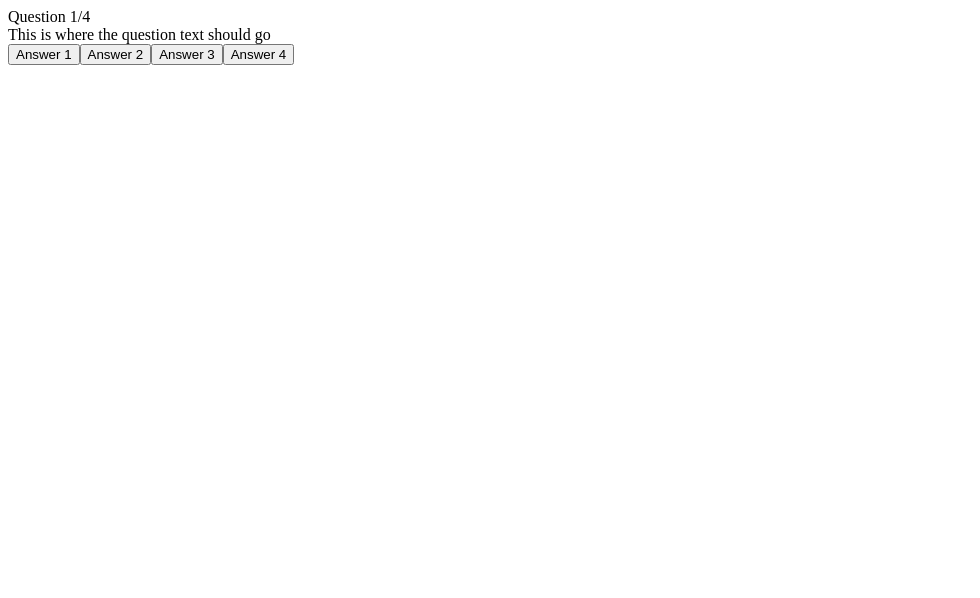
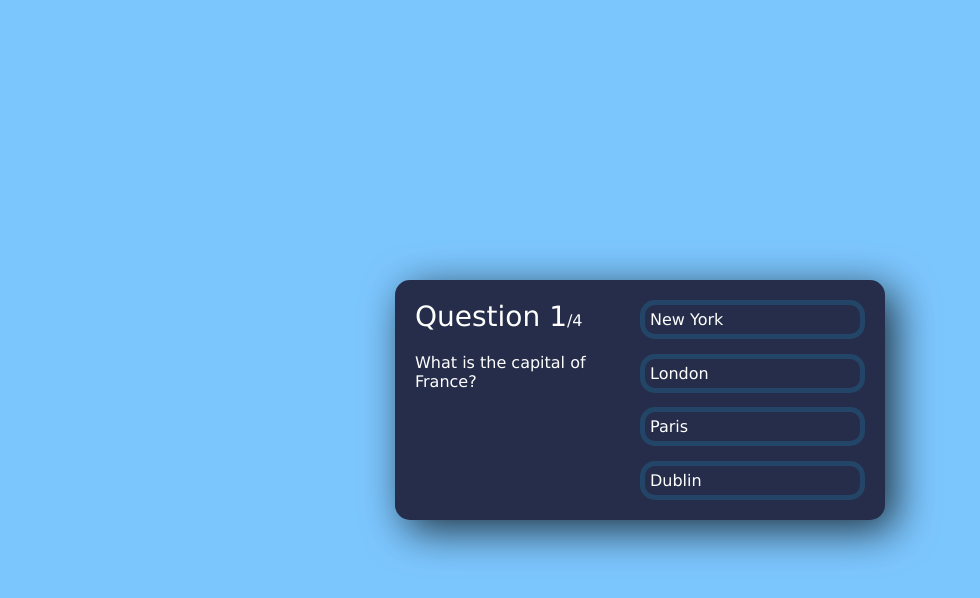
Before and after one commit to binarypsilocybin/Quizz-Tutorial, a React (Create React App) app: page / in a window 1280 px wide. Shown: the top 598 px of the page, without its empty margins (0-980 px from the left). Built offline with nearby package versions, Linux system fonts and the light colour scheme.

Commit message:
2 files modified

```diff
--- a/src/App.js
+++ b/src/App.js
@@ -54,15 +54,12 @@ export default function App() {
             <div className="question-count">
               <span>Question 1</span>/{questions.length}
             </div>
-            <div className="question-text">
-              This is where the question text should go
-            </div>
+            <div className="question-text">{questions[0].questionText}</div>
           </div>
           <div className="answer-section">
-            <button>Answer 1</button>
-            <button>Answer 2</button>
-            <button>Answer 3</button>
-            <button>Answer 4</button>
+            {questions[0].answerOptions.map((answerOption) => (
+              <button>{answerOption.answerText}</button>
+            ))}
           </div>
         </>
       )}
--- a/src/index.js
+++ b/src/index.js
@@ -1,5 +1,6 @@
 import React, { StrictMode } from 'react';
 import { createRoot } from 'react-dom/client';
+import './index.css';
 
 import App from './App';
 
```
